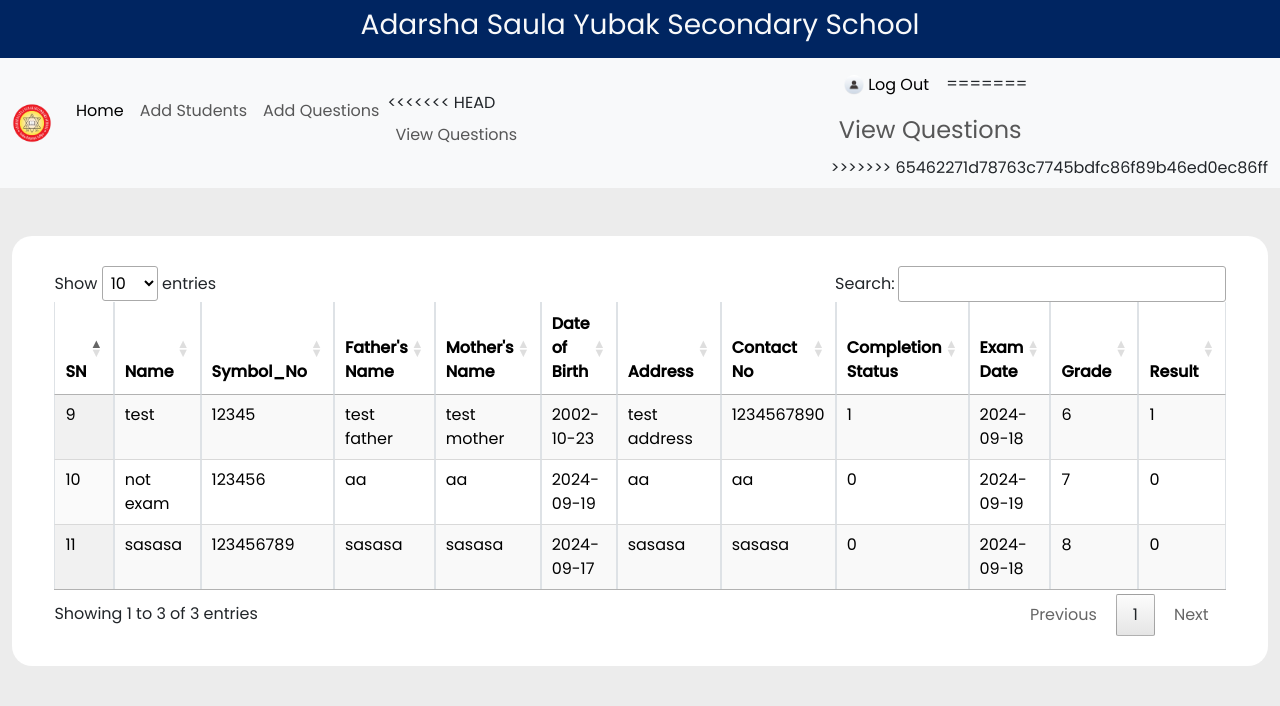
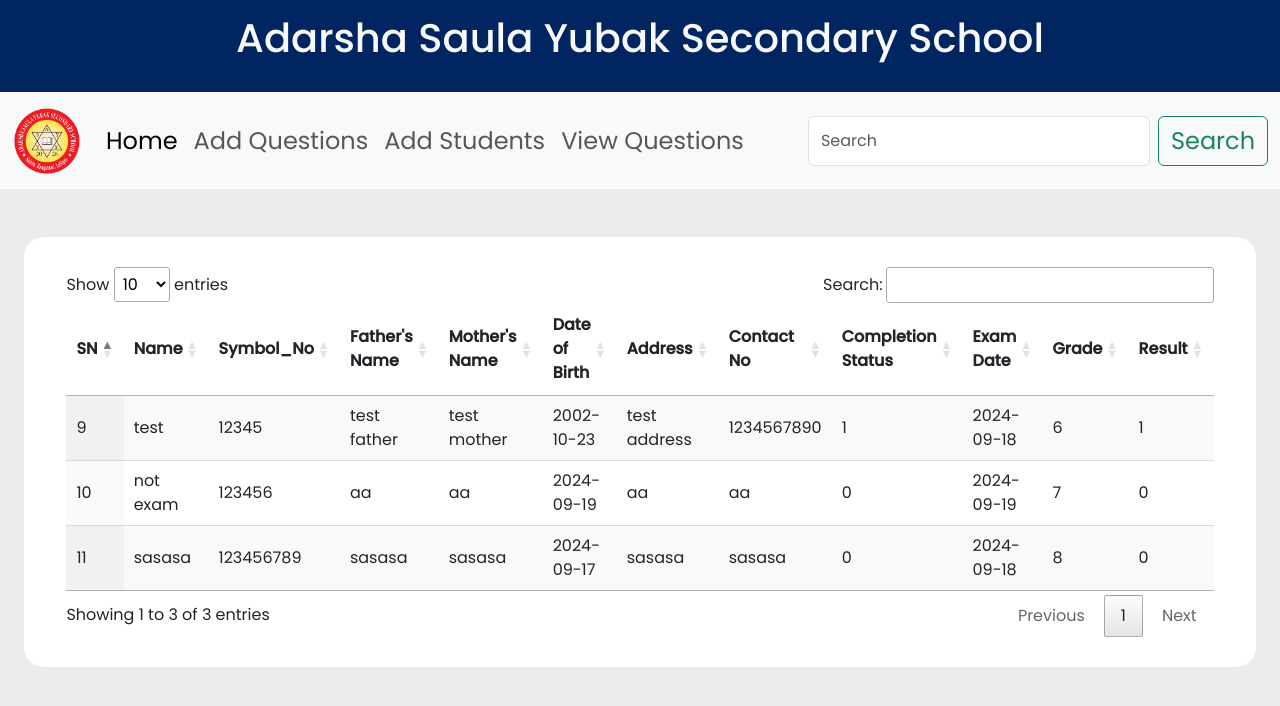
Before and after one commit to iamye1337/EntranceMS, a PHP site: page /teacher_panel/teach_home.php in a window 1280 px wide. Shown: the top 706 px of the page. Run offline with PHP 8.4, Linux system fonts and the light colour scheme; the visitor is signed in with stand-in values (Sample User, id 1); data comes from the database, SQL or seed files in the repository; some libraries are stand-ins or nearby versions.

Commit message:
Update teach_home.php in local

```diff
--- a/teacher_panel/teach_home.php
+++ b/teacher_panel/teach_home.php
@@ -32,43 +32,33 @@ $queryResult = $mysqlConnection->query($sqlQuery);
 <body>
     <!-- title bar -->
     <div class="d-flex p-2 justify-content-center align-items-center" style="background-color: #002561;">
-        <h1 class="fs-3 fw-normal text-light">Adarsha Saula Yubak Secondary School</h1>
+        <p class="fs-1 fw-medium text-light">Adarsha Saula Yubak Secondary School</p>
     </div>
     <nav class="navbar navbar-expand-lg bg-body-tertiary mb-5">
         <div class="container-fluid">
             <a class="navbar-brand" href="#">
-                <img src="../images/adarshaLogo.png" alt="Logo" width="auto" height="40px"
+                <img src="../images/adarshaLogo.png" alt="Logo" width="auto" height="70px"
                     class="d-inline-block align-text-top"></a>
             <div class="collapse navbar-collapse" id="navbarSupportedContent">
                 <ul class="navbar-nav me-auto mb-2 mb-lg-0">
                     <li class="nav-item">
-                        <a class="nav-link active fs-6" aria-current="page" href="teach_home.php">Home</a>
+                        <a class="nav-link active fs-4" aria-current="page" href="teach_home.php">Home</a>
                     </li>
                     <li class="nav-item">
-                        <a class="nav-link fs-6" href="add_students.php">Add Students</a>
+                        <a class="nav-link fs-4" href="add_questions.php">Add Questions</a>
                     </li>
                     <li class="nav-item">
-                        <a class="nav-link fs-6" href="add_questions.php">Add Questions</a>
+                        <a class="nav-link fs-4" href="add_students.php">Add Students</a>
                     </li>
                     <li class="nav-item">
-<<<<<<< HEAD
-                        <a class="nav-link fs-6" href="QnView.php">View Questions</a>
+                        <a class="nav-link fs-4" aria-disabled="true" href="questionView.php">View Questions</a>
                     </li>
                 </ul>
-
-                <!-- Right-aligned Login Button -->
-                <ul class="navbar-nav ms-auto mb-2 mb-lg-0">
-                    <li class="nav-item">
-                        <a href="teach_login.php" type="button" class="btn btn-light">
-                            <img src="../images/profpic.png" alt="" width="20"> Log Out
-                        </a>
-=======
-                        <a class="nav-link fs-4" aria-disabled="true" href="questionView.php">View Questions</a>
->>>>>>> 65462271d78763c7745bdfc86f89b46ed0ec86ff
-                    </li>
-                </ul>
+                <form class="d-flex" role="search">
+                    <input class="form-control me-2" type="search" placeholder="Search" aria-label="Search">
+                    <button class="btn btn-outline-success fs-4" type="submit">Search</button>
+                </form>
             </div>
-
         </div>
     </nav>
 
@@ -77,10 +67,10 @@ $queryResult = $mysqlConnection->query($sqlQuery);
 
         <!----------------------- Container -------------------------->
 
-        <div class="row box-container box-area ">
+        <div class="row box-container box-area">
 
             <!-------------------------- (form) ---------------------------->
-            <table id="questions" class="display table table-striped table-bordered" style="width:100%">
+            <table id="questions" class="display" style="width:100%">
                 <thead>
                     <tr>
                         <th>SN</th>
@@ -94,7 +84,7 @@ $queryResult = $mysqlConnection->query($sqlQuery);
                         <th>Completion Status</th>
                         <th>Exam Date</th>
                         <th>Grade</th>
-                        <th>Result</th>
+                        <th>Result</t>
                     </tr>
                 </thead>
                 <tbody>
@@ -128,12 +118,12 @@ $queryResult = $mysqlConnection->query($sqlQuery);
                     $mysqlConnection->close();
                     ?>
 
-                </tbody>
+                    </tbody>
 
-            </table>
+                </table>
+            </div>
+
         </div>
-
-    </div>
     </div>
 </body>
 <script defer src="../bootstrap/js/bootstrap.bundle.min.js"></script>
```
